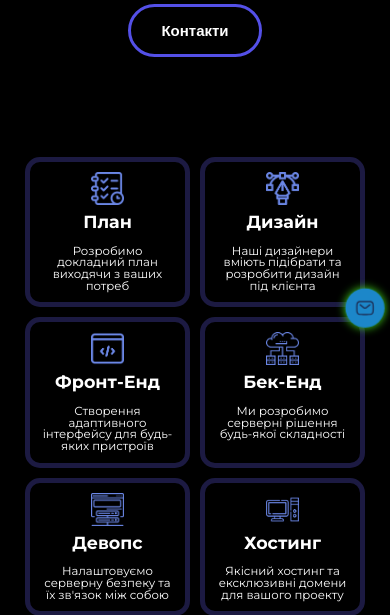
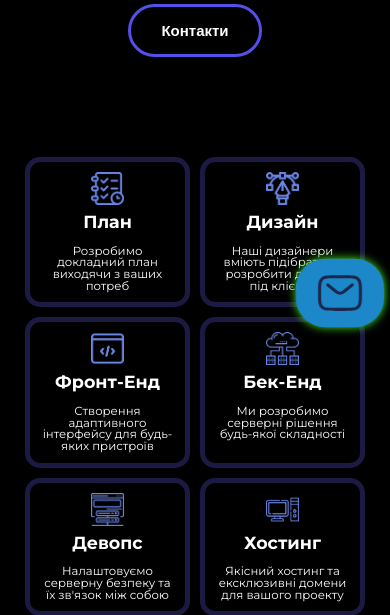
Before and after one commit to Evggeennniy/RiseApp, a Flask app: page / in a window 390 px wide. Shown: the part 511-1126 px from the top of the page. Run offline with Flask 3, Linux system fonts and the light colour scheme.

Commit message:
css fixes

```diff
--- a/static/css/styles.css
+++ b/static/css/styles.css
@@ -1067,8 +1067,8 @@ a {
     right: 5px;
   }
   #form-finder svg {
-    width: 20px;
-    height: 20px;
+    width: 70px;
+    height: 50px;
     fill: white;
   }
 }
--- a/static/css/styles.scss
+++ b/static/css/styles.scss
@@ -1282,8 +1282,8 @@ a {
     right: 5px;
 
     svg {
-      width: 20px;
-      height: 20px;
+      width: 70px;
+      height: 50px;
       fill: white;
     }
   }
```
